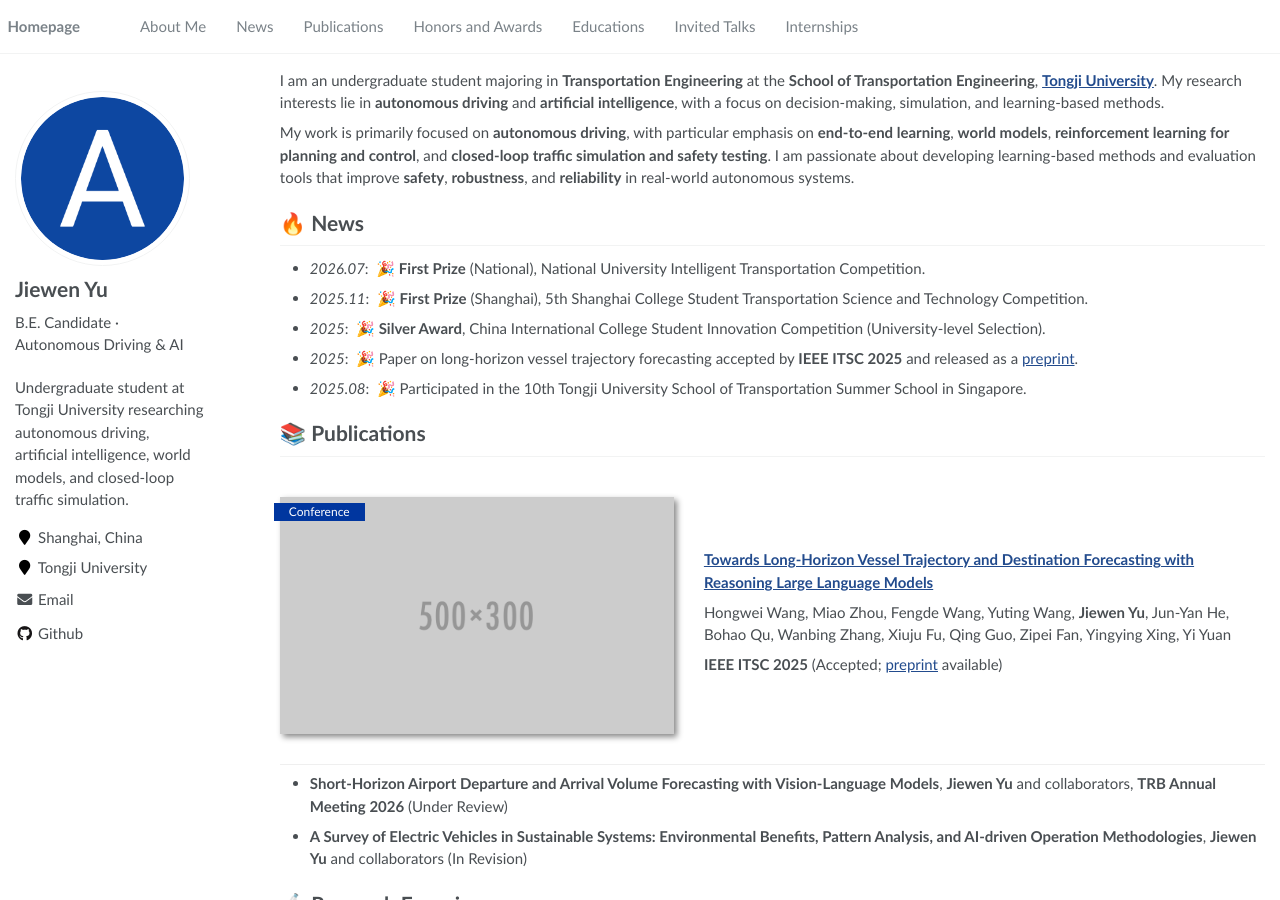
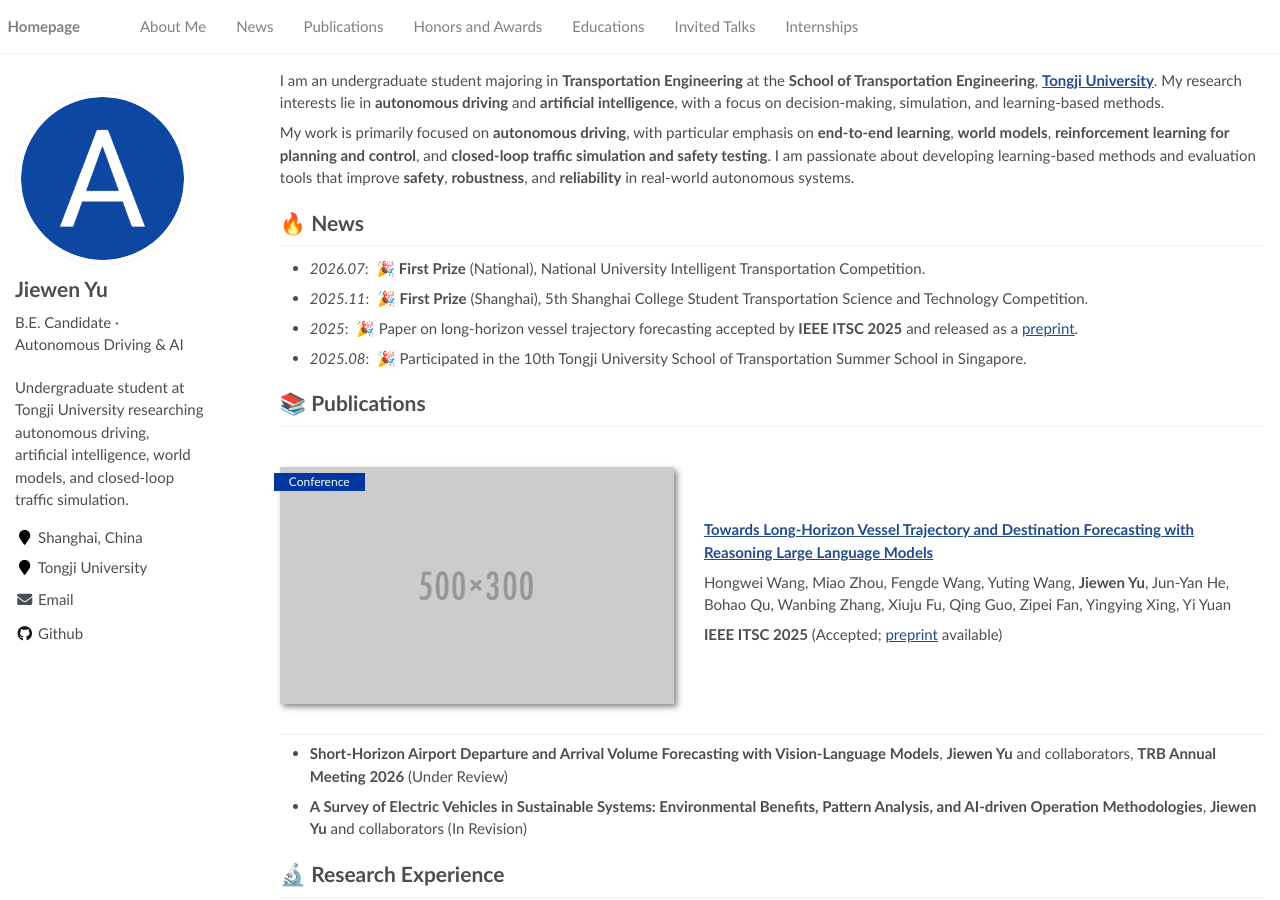
Before and after one commit to jieweny01/jieweny01.github.io, a Jekyll site: the page built from _pages/about.md, in a window 1280 px wide and 900 px high. Built offline with Jekyll 4.4.1, drawn with Linux system fonts in a browser that asks for light colours.

Commit message:
Remove innovation competition silver award from news section.
Co-authored-by: Cursor <cursoragent@cursor.com>

```diff
--- a/_pages/about.md
+++ b/_pages/about.md
@@ -17,7 +17,6 @@ My work is primarily focused on **autonomous driving**, with particular emphasis
 
 - *2026.07*: &nbsp;🎉 **First Prize** (National), National University Intelligent Transportation Competition.
 - *2025.11*: &nbsp;🎉 **First Prize** (Shanghai), 5th Shanghai College Student Transportation Science and Technology Competition.
-- *2025*: &nbsp;🎉 **Silver Award**, China International College Student Innovation Competition (University-level Selection).
 - *2025*: &nbsp;🎉 Paper on long-horizon vessel trajectory forecasting accepted by **IEEE ITSC 2025** and released as a [preprint](https://arxiv.org/abs/2606.08633).
 - *2025.08*: &nbsp;🎉 Participated in the 10th Tongji University School of Transportation Summer School in Singapore.
 
```
